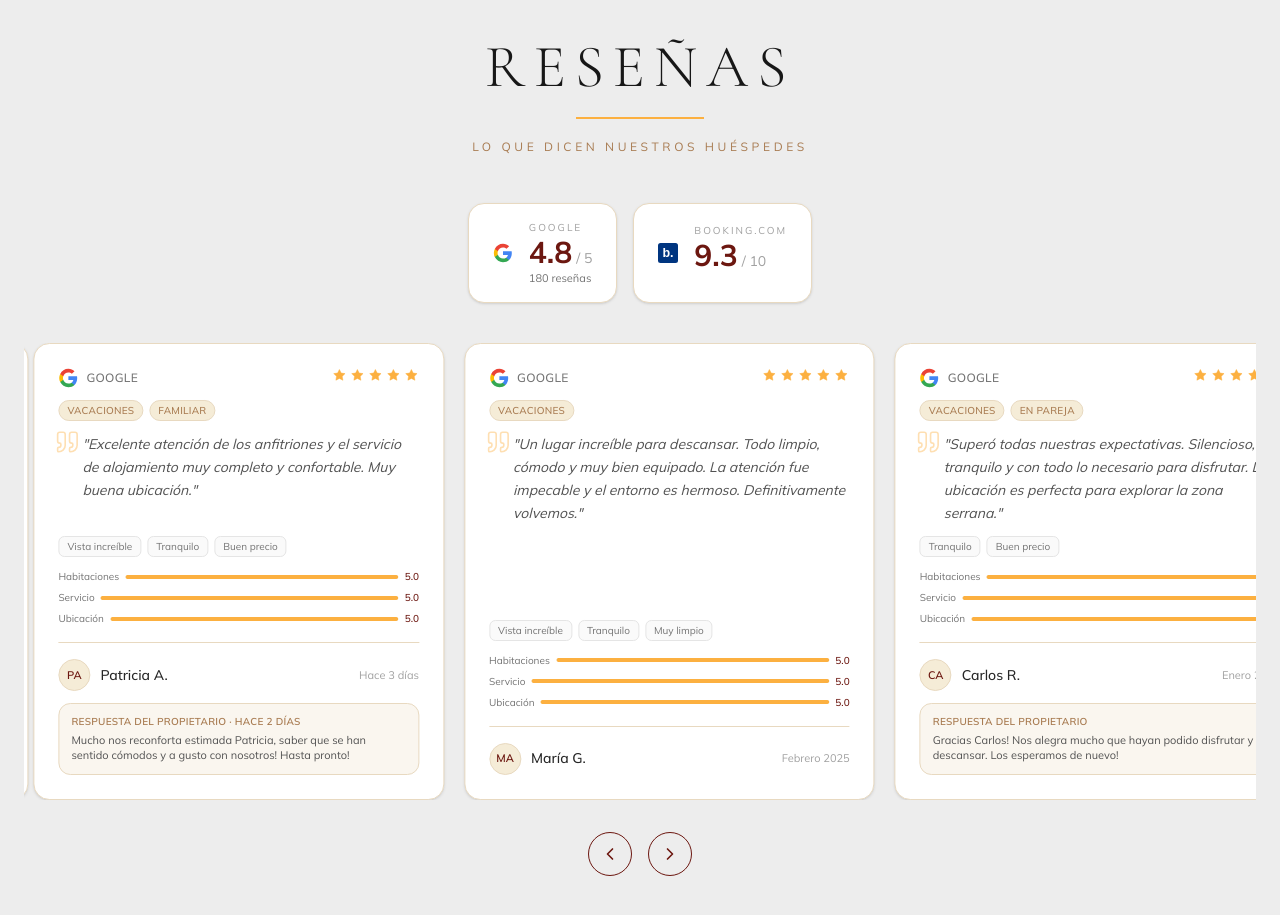
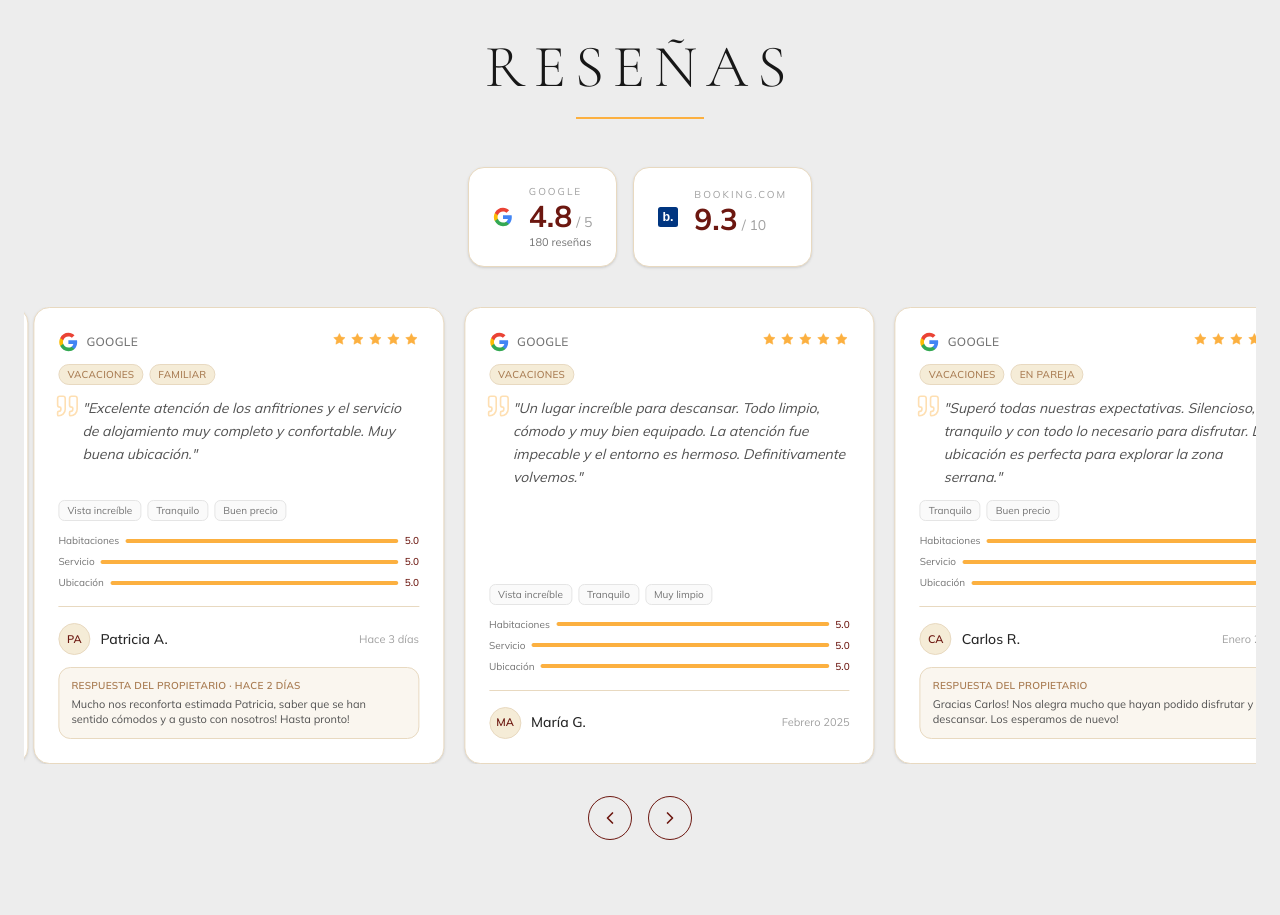
Before and after one commit to LautaroPairuna/casacerro, a Next.js app: page / in a window 1280 px wide. Shown: the part 1700-2615 px from the top of the page. Built offline with nearby package versions, Linux system fonts and the light colour scheme; no server answers.

Commit message:
cambios en resenas

```diff
--- a/src/components/Resenas.tsx
+++ b/src/components/Resenas.tsx
@@ -159,9 +159,6 @@
             Reseñas
           </h2>
           <div className="mt-5 mb-5 mx-auto w-32 h-0.5 bg-[#FCB040]" />
-          <p className="text-xs uppercase tracking-[0.3em] text-[#A87B51]">
-            Lo que dicen nuestros huéspedes
-          </p>
         </div>
 
         {/* Platform score badges */}
```
